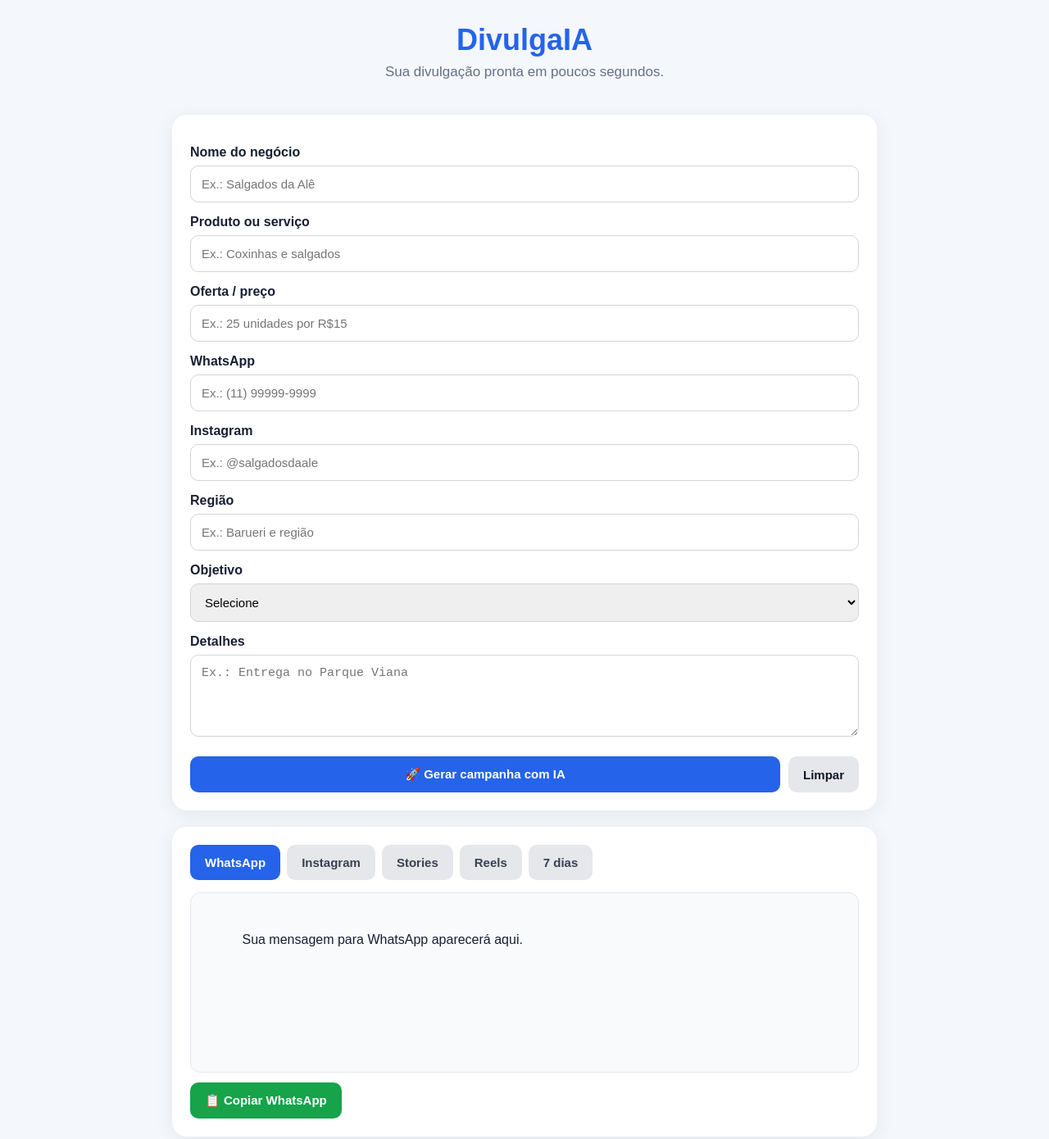
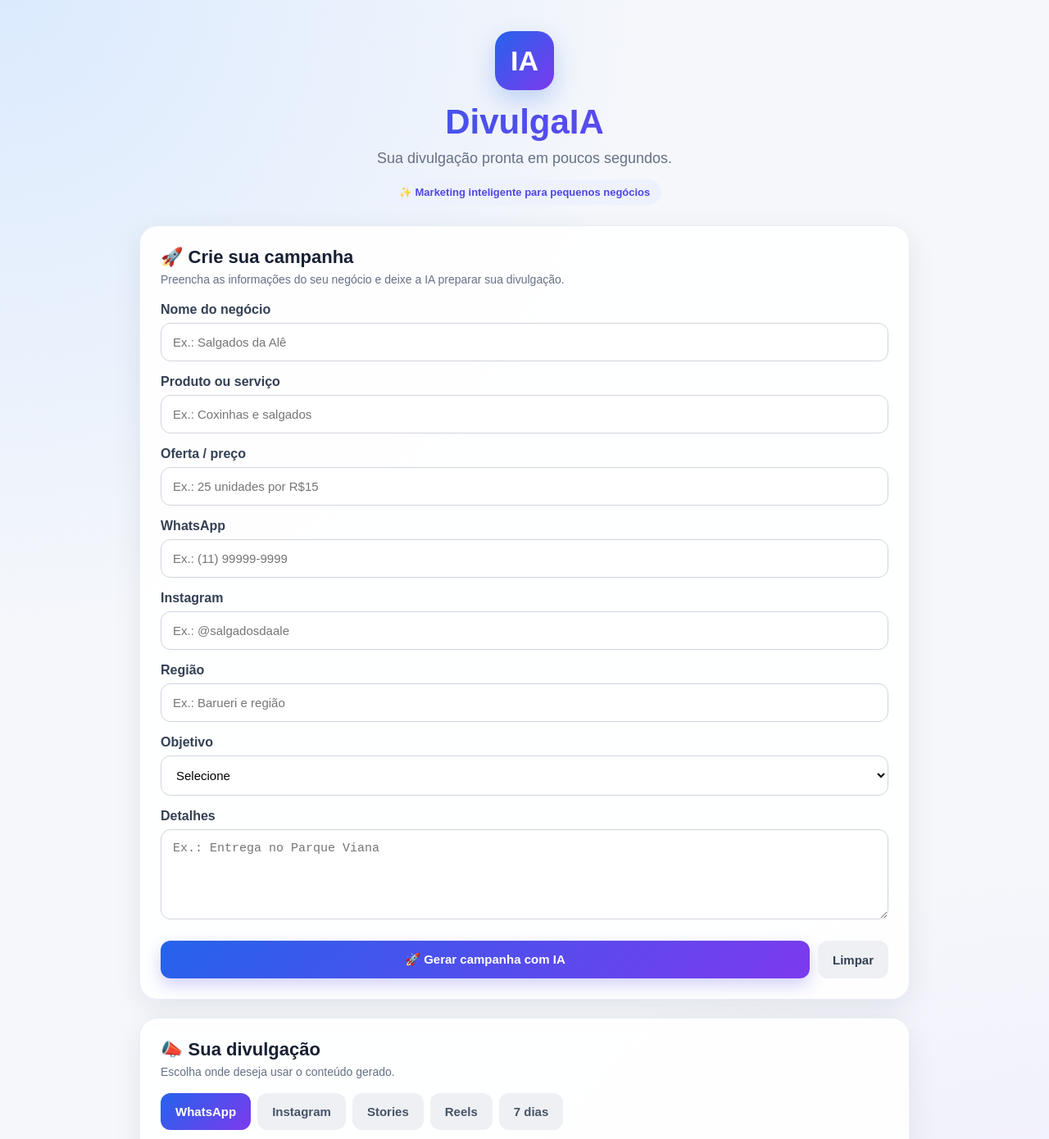
Before and after one commit to Leandro190518/DivulvaIA, a website: page index.html in a window 1280 px wide. Shown: the part 17-1407 px from the top of the page at 82% size. Drawn offline with Linux system fonts and the light colour scheme.

Commit message:
Revamp index.html with improved styles and structure
Updated the HTML structure and styles for improved layout and aesthetics. Enhanced the title, header, and form elements for better user experience.

```diff
--- a/index.html
+++ b/index.html
@@ -4,7 +4,7 @@
   <meta charset="UTF-8">
   <meta name="viewport" content="width=device-width, initial-scale=1.0">
 
-  <title>DivulgaIA</title>
+  <title>DivulgaIA - Marketing com Inteligência Artificial</title>
 
   <style>
     * {
@@ -13,114 +13,214 @@
 
     body {
       margin: 0;
-      font-family: Arial, sans-serif;
-      background: #f4f7fb;
+      font-family: Arial, Helvetica, sans-serif;
+      background:
+        radial-gradient(circle at top left, #dbeafe 0%, transparent 35%),
+        radial-gradient(circle at bottom right, #ede9fe 0%, transparent 35%),
+        #f5f7fb;
       color: #172033;
     }
 
     .container {
-      max-width: 900px;
+      max-width: 980px;
       margin: auto;
       padding: 20px;
     }
 
+    /* TOPO */
+
     header {
       text-align: center;
-      padding: 25px 10px;
+      padding: 35px 10px 25px;
+    }
+
+    .logo {
+      display: inline-flex;
+      align-items: center;
+      justify-content: center;
+      width: 72px;
+      height: 72px;
+      border-radius: 20px;
+      background: linear-gradient(135deg, #2563eb, #7c3aed);
+      color: white;
+      font-size: 34px;
+      font-weight: bold;
+      box-shadow: 0 12px 30px rgba(37, 99, 235, 0.25);
+      margin-bottom: 15px;
     }
 
     header h1 {
       margin: 0;
-      font-size: 36px;
-      color: #2563eb;
+      font-size: 42px;
+      font-weight: 800;
+      background: linear-gradient(90deg, #2563eb, #7c3aed);
+      -webkit-background-clip: text;
+      -webkit-text-fill-color: transparent;
     }
 
     header p {
-      margin-top: 8px;
+      margin: 10px auto 0;
+      max-width: 600px;
       color: #667085;
-      font-size: 17px;
+      font-size: 18px;
     }
 
+    .badge {
+      display: inline-block;
+      margin-top: 15px;
+      padding: 8px 14px;
+      border-radius: 999px;
+      background: #eef2ff;
+      color: #4f46e5;
+      font-size: 13px;
+      font-weight: bold;
+    }
+
+    /* CARDS */
+
     .card {
-      background: white;
-      border-radius: 18px;
-      padding: 22px;
+      background: rgba(255,255,255,0.95);
+      border-radius: 22px;
+      padding: 25px;
+      margin-bottom: 22px;
+      box-shadow: 0 10px 35px rgba(15,23,42,0.08);
+      border: 1px solid #e8edf5;
+    }
+
+    .card-title {
       margin-bottom: 20px;
-      box-shadow: 0 5px 25px rgba(0,0,0,0.07);
     }
+
+    .card-title h2 {
+      margin: 0;
+      font-size: 22px;
+    }
+
+    .card-title p {
+      margin: 6px 0 0;
+      color: #667085;
+      font-size: 14px;
+    }
+
+    /* FORMULÁRIO */
 
     label {
       display: block;
-      font-weight: bold;
-      margin-top: 15px;
+      font-weight: 700;
+      margin-top: 16px;
       margin-bottom: 7px;
+      color: #344054;
     }
 
     input,
     textarea,
     select {
       width: 100%;
-      padding: 13px;
+      padding: 14px;
       border: 1px solid #d0d5dd;
-      border-radius: 10px;
+      border-radius: 12px;
       font-size: 15px;
+      background: white;
+      outline: none;
+      transition: 0.2s;
+    }
+
+    input:focus,
+    textarea:focus,
+    select:focus {
+      border-color: #6366f1;
+      box-shadow: 0 0 0 3px rgba(99,102,241,0.10);
     }
 
     textarea {
-      min-height: 100px;
+      min-height: 110px;
       resize: vertical;
     }
 
     .buttons {
       display: flex;
       gap: 10px;
-      margin-top: 20px;
+      margin-top: 22px;
       flex-wrap: wrap;
     }
 
     button {
       border: 0;
-      border-radius: 10px;
-      padding: 13px 18px;
+      border-radius: 12px;
+      padding: 14px 18px;
       font-size: 15px;
-      font-weight: bold;
+      font-weight: 700;
       cursor: pointer;
+      transition: 0.2s;
+    }
+
+    button:hover {
+      transform: translateY(-1px);
     }
 
     .generate {
-      background: #2563eb;
+      background: linear-gradient(135deg, #2563eb, #7c3aed);
       color: white;
       flex: 1;
+      min-width: 220px;
+      box-shadow: 0 8px 20px rgba(79,70,229,0.25);
     }
 
     .clear {
-      background: #e5e7eb;
-      color: #111827;
+      background: #eef0f4;
+      color: #344054;
     }
 
     .loading {
       display: none;
       text-align: center;
+      margin-top: 16px;
+      color: #4f46e5;
+      font-weight: bold;
+    }
+
+    .error {
+      display: none;
+      background: #fee2e2;
+      color: #991b1b;
+      padding: 13px;
+      border-radius: 12px;
       margin-top: 15px;
-      color: #2563eb;
-      font-weight: bold;
+    }
+
+    /* RESULTADOS */
+
+    .results-header {
+      margin-bottom: 18px;
+    }
+
+    .results-header h2 {
+      margin: 0;
+      font-size: 22px;
+    }
+
+    .results-header p {
+      margin: 6px 0 0;
+      color: #667085;
+      font-size: 14px;
     }
 
     .tabs {
       display: flex;
       gap: 8px;
       overflow-x: auto;
-      margin-bottom: 15px;
+      margin-bottom: 16px;
+      padding-bottom: 4px;
     }
 
     .tab {
-      background: #e5e7eb;
-      color: #374151;
+      background: #eef0f4;
+      color: #475467;
       white-space: nowrap;
     }
 
     .tab.active {
-      background: #2563eb;
+      background: linear-gradient(135deg, #2563eb, #7c3aed);
       color: white;
     }
 
@@ -135,11 +235,12 @@
     .result-box {
       background: #f8fafc;
       border: 1px solid #e2e8f0;
-      border-radius: 12px;
-      padding: 18px;
-      min-height: 220px;
+      border-radius: 14px;
+      padding: 20px;
+      min-height: 240px;
       white-space: pre-wrap;
-      line-height: 1.6;
+      line-height: 1.65;
+      color: #344054;
     }
 
     .copy {
@@ -148,13 +249,56 @@
       color: white;
     }
 
-    .error {
-      display: none;
-      background: #fee2e2;
-      color: #991b1b;
+    /* RODAPÉ */
+
+    footer {
+      text-align: center;
+      padding: 25px 10px 40px;
+      color: #98a2b3;
+      font-size: 13px;
+    }
+
+    /* CELULAR */
+
+    @media (max-width: 600px) {
+
+      .container {
         padding: 12px;
-      border-radius: 10px;
-      margin-top: 15px;
+      }
+
+      header {
+        padding: 25px 8px 20px;
+      }
+
+      header h1 {
+        font-size: 34px;
+      }
+
+      header p {
+        font-size: 16px;
+      }
+
+      .card {
+        padding: 18px;
+        border-radius: 18px;
+      }
+
+      .buttons {
+        flex-direction: column;
+      }
+
+      .generate {
+        width: 100%;
+      }
+
+      .clear {
+        width: 100%;
+      }
+
+      .result-box {
+        min-height: 220px;
+        font-size: 14px;
+      }
     }
   </style>
 </head>
@@ -164,226 +308,496 @@
 <div class="container">
 
   <header>
+
+    <div class="logo">IA</div>
+
     <h1>DivulgaIA</h1>
-      <p>Sua divulgação pronta em poucos segundos.</p>
+
+    <p>
+      Sua divulgação pronta em poucos segundos.
+    </p>
+
+    <div class="badge">
+      ✨ Marketing inteligente para pequenos negócios
+    </div>
+
   </header>
+
+
+  <!-- FORMULÁRIO -->
 
   <div class="card">
 
+    <div class="card-title">
+      <h2>🚀 Crie sua campanha</h2>
+      <p>
+        Preencha as informações do seu negócio e deixe a IA preparar sua divulgação.
+      </p>
+    </div>
+
     <label>Nome do negócio</label>
-      <input id="businessName" placeholder="Ex.: Salgados da Alê">
+
+    <input
+      id="businessName"
+      placeholder="Ex.: Salgados da Alê"
+    >
+
 
     <label>Produto ou serviço</label>
-      <input id="product" placeholder="Ex.: Coxinhas e salgados">
+
+    <input
+      id="product"
+      placeholder="Ex.: Coxinhas e salgados"
+    >
+
 
     <label>Oferta / preço</label>
-      <input id="offer" placeholder="Ex.: 25 unidades por R$15">
+
+    <input
+      id="offer"
+      placeholder="Ex.: 25 unidades por R$15"
+    >
+
 
     <label>WhatsApp</label>
-      <input id="whatsapp" placeholder="Ex.: (11) 99999-9999">
+
+    <input
+      id="whatsapp"
+      placeholder="Ex.: (11) 99999-9999"
+    >
+
 
     <label>Instagram</label>
-      <input id="instagram" placeholder="Ex.: @salgadosdaale">
+
+    <input
+      id="instagram"
+      placeholder="Ex.: @salgadosdaale"
+    >
+
 
     <label>Região</label>
-      <input id="region" placeholder="Ex.: Barueri e região">
+
+    <input
+      id="region"
+      placeholder="Ex.: Barueri e região"
+    >
+
 
     <label>Objetivo</label>
+
     <select id="objective">
+
       <option value="">Selecione</option>
-        <option value="Vender">Vender</option>
-        <option value="Atrair clientes">Atrair clientes</option>
-        <option value="Divulgar produto">Divulgar produto</option>
-        <option value="Divulgar serviço">Divulgar serviço</option>
-        <option value="Ganhar seguidores">Ganhar seguidores</option>
+
+      <option value="Vender">
+        Vender
+      </option>
+
+      <option value="Atrair clientes">
+        Atrair clientes
+      </option>
+
+      <option value="Divulgar produto">
+        Divulgar produto
+      </option>
+
+      <option value="Divulgar serviço">
+        Divulgar serviço
+      </option>
+
+      <option value="Ganhar seguidores">
+        Ganhar seguidores
+      </option>
+
     </select>
 
+
     <label>Detalhes</label>
-      <textarea id="details" placeholder="Ex.: Entrega no Parque Viana"></textarea>
+
+    <textarea
+      id="details"
+      placeholder="Ex.: Entrega no Parque Viana"
+    ></textarea>
+
 
     <div class="buttons">
-        <button class="generate" onclick="gerarCampanha()">
+
+      <button
+        class="generate"
+        onclick="gerarCampanha()"
+      >
         🚀 Gerar campanha com IA
       </button>
 
-        <button class="clear" onclick="limparFormulario()">
+      <button
+        class="clear"
+        onclick="limparFormulario()"
+      >
         Limpar
       </button>
+
     </div>
 
-      <div id="loading" class="loading">
+
+    <div
+      id="loading"
+      class="loading"
+    >
       🤖 Preparando sua campanha...
     </div>
 
-      <div id="error" class="error"></div>
+
+    <div
+      id="error"
+      class="error"
+    ></div>
 
   </div>
 
+
+  <!-- RESULTADOS -->
+
   <div class="card">
+
+    <div class="results-header">
+
+      <h2>📣 Sua divulgação</h2>
+
+      <p>
+        Escolha onde deseja usar o conteúdo gerado.
+      </p>
+
+    </div>
+
 
     <div class="tabs">
 
-        <button class="tab active" onclick="mostrarAba('whatsapp', this)">
+      <button
+        class="tab active"
+        onclick="mostrarAba('whatsapp', this)"
+      >
         WhatsApp
       </button>
 
-        <button class="tab" onclick="mostrarAba('instagram', this)">
+      <button
+        class="tab"
+        onclick="mostrarAba('instagram', this)"
+      >
         Instagram
       </button>
 
-        <button class="tab" onclick="mostrarAba('stories', this)">
+      <button
+        class="tab"
+        onclick="mostrarAba('stories', this)"
+      >
         Stories
       </button>
 
-        <button class="tab" onclick="mostrarAba('reels', this)">
+      <button
+        class="tab"
+        onclick="mostrarAba('reels', this)"
+      >
         Reels
       </button>
 
-        <button class="tab" onclick="mostrarAba('calendario', this)">
+      <button
+        class="tab"
+        onclick="mostrarAba('calendario', this)"
+      >
         7 dias
       </button>
 
     </div>
 
-      <div id="whatsapp" class="content active">
-        <div id="textoWhatsapp" class="result-box">
+
+    <div
+      id="whatsapp"
+      class="content active"
+    >
+
+      <div
+        id="textoWhatsapp"
+        class="result-box"
+      >
         Sua mensagem para WhatsApp aparecerá aqui.
       </div>
-        <button class="copy" onclick="copiarTexto('textoWhatsapp')">
+
+      <button
+        class="copy"
+        onclick="copiarTexto('textoWhatsapp')"
+      >
         📋 Copiar WhatsApp
       </button>
+
     </div>
 
-      <div id="instagram" class="content">
-        <div id="textoInstagram" class="result-box">
+
+    <div
+      id="instagram"
+      class="content"
+    >
+
+      <div
+        id="textoInstagram"
+        class="result-box"
+      >
         Sua legenda para Instagram aparecerá aqui.
       </div>
-        <button class="copy" onclick="copiarTexto('textoInstagram')">
+
+      <button
+        class="copy"
+        onclick="copiarTexto('textoInstagram')"
+      >
         📋 Copiar Instagram
       </button>
+
     </div>
 
-      <div id="stories" class="content">
-        <div id="textoStories" class="result-box">
+
+    <div
+      id="stories"
+      class="content"
+    >
+
+      <div
+        id="textoStories"
+        class="result-box"
+      >
         Seus Stories aparecerão aqui.
       </div>
-        <button class="copy" onclick="copiarTexto('textoStories')">
+
+      <button
+        class="copy"
+        onclick="copiarTexto('textoStories')"
+      >
         📋 Copiar Stories
       </button>
+
     </div>
 
-      <div id="reels" class="content">
-        <div id="textoReels" class="result-box">
+
+    <div
+      id="reels"
+      class="content"
+    >
+
+      <div
+        id="textoReels"
+        class="result-box"
+      >
         Seu roteiro de Reels aparecerá aqui.
       </div>
-        <button class="copy" onclick="copiarTexto('textoReels')">
+
+      <button
+        class="copy"
+        onclick="copiarTexto('textoReels')"
+      >
         📋 Copiar Reels
       </button>
+
     </div>
 
-      <div id="calendario" class="content">
-        <div id="textoCalendario" class="result-box">
+
+    <div
+      id="calendario"
+      class="content"
+    >
+
+      <div
+        id="textoCalendario"
+        class="result-box"
+      >
         Seu calendário de 7 dias aparecerá aqui.
       </div>
-        <button class="copy" onclick="copiarTexto('textoCalendario')">
+
+      <button
+        class="copy"
+        onclick="copiarTexto('textoCalendario')"
+      >
         📋 Copiar calendário
       </button>
-      </div>
 
     </div>
 
   </div>
 
+
+  <footer>
+    DivulgaIA • Sua divulgação pronta em poucos segundos.
+  </footer>
+
+</div>
+
+
 <script>
 
 async function gerarCampanha() {
 
-  const loading = document.getElementById("loading");
-  const error = document.getElementById("error");
+  const loading =
+    document.getElementById("loading");
+
+  const error =
+    document.getElementById("error");
 
   loading.style.display = "block";
+
   error.style.display = "none";
 
+
   const dados = {
-    businessName: document.getElementById("businessName").value,
-    product: document.getElementById("product").value,
-    offer: document.getElementById("offer").value,
-    whatsapp: document.getElementById("whatsapp").value,
-    instagram: document.getElementById("instagram").value,
-    region: document.getElementById("region").value,
-    objective: document.getElementById("objective").value,
-    details: document.getElementById("details").value
+
+    businessName:
+      document.getElementById("businessName").value,
+
+    product:
+      document.getElementById("product").value,
+
+    offer:
+      document.getElementById("offer").value,
+
+    whatsapp:
+      document.getElementById("whatsapp").value,
+
+    instagram:
+      document.getElementById("instagram").value,
+
+    region:
+      document.getElementById("region").value,
+
+    objective:
+      document.getElementById("objective").value,
+
+    details:
+      document.getElementById("details").value
+
   };
+
 
   try {
 
-    const resposta = await fetch("/api/campaign", {
+    const resposta =
+      await fetch("/api/campaign", {
+
         method: "POST",
+
         headers: {
           "Content-Type": "application/json"
         },
+
         body: JSON.stringify(dados)
+
       });
 
-    const resultado = await resposta.json();
 
-    if (!resposta.ok || !resultado.success) {
+    const resultado =
+      await resposta.json();
+
+
+    if (
+      !resposta.ok ||
+      !resultado.success
+    ) {
+
       throw new Error(
-        resultado.error || "Não foi possível gerar a campanha."
+        resultado.error ||
+        "Não foi possível gerar a campanha."
       );
+
     }
 
-    document.getElementById("textoWhatsapp").textContent =
-      resultado.whatsapp || "Nenhum conteúdo gerado.";
 
-    document.getElementById("textoInstagram").textContent =
-      resultado.instagram || "Nenhum conteúdo gerado.";
+    document.getElementById(
+      "textoWhatsapp"
+    ).textContent =
+      resultado.whatsapp ||
+      "Nenhum conteúdo gerado.";
 
-    document.getElementById("textoStories").textContent =
-      resultado.stories || "Nenhum conteúdo gerado.";
 
-    document.getElementById("textoReels").textContent =
-      resultado.reels || "Nenhum conteúdo gerado.";
+    document.getElementById(
+      "textoInstagram"
+    ).textContent =
+      resultado.instagram ||
+      "Nenhum conteúdo gerado.";
 
-    document.getElementById("textoCalendario").textContent =
-      resultado.calendario || "Nenhum conteúdo gerado.";
 
-  } catch (e) {
+    document.getElementById(
+      "textoStories"
+    ).textContent =
+      resultado.stories ||
+      "Nenhum conteúdo gerado.";
+
+
+    document.getElementById(
+      "textoReels"
+    ).textContent =
+      resultado.reels ||
+      "Nenhum conteúdo gerado.";
+
+
+    document.getElementById(
+      "textoCalendario"
+    ).textContent =
+      resultado.calendario ||
+      "Nenhum conteúdo gerado.";
+
+  }
+
+  catch (e) {
 
     console.error(e);
 
     error.textContent =
-      "Ocorreu um erro ao conectar com a IA. " + e.message;
+      "Ocorreu um erro ao conectar com a IA. " +
+      e.message;
 
     error.style.display = "block";
 
-  } finally {
+  }
+
+  finally {
 
     loading.style.display = "none";
 
   }
+
 }
 
 
 function mostrarAba(nome, botao) {
 
-  document.querySelectorAll(".content").forEach(function(elemento) {
+  document
+    .querySelectorAll(".content")
+    .forEach(function(elemento) {
+
       elemento.classList.remove("active");
+
     });
 
-  document.querySelectorAll(".tab").forEach(function(elemento) {
+
+  document
+    .querySelectorAll(".tab")
+    .forEach(function(elemento) {
+
       elemento.classList.remove("active");
+
     });
 
-  document.getElementById(nome).classList.add("active");
+
+  document
+    .getElementById(nome)
+    .classList.add("active");
+
 
   botao.classList.add("active");
+
 }
 
 
 async function copiarTexto(id) {
 
-  const texto = document.getElementById(id).textContent;
+  const texto =
+    document.getElementById(id).textContent;
+
 
   try {
 
@@ -391,38 +805,69 @@ async function copiarTexto(id) {
 
     alert("Texto copiado!");
 
-  } catch (e) {
+  }
 
-    alert("Não foi possível copiar automaticamente.");
+  catch (e) {
+
+    alert(
+      "Não foi possível copiar automaticamente."
+    );
 
   }
+
 }
 
 
 function limparFormulario() {
 
-  document.querySelectorAll("input, textarea").forEach(function(elemento) {
+  document
+    .querySelectorAll("input, textarea")
+    .forEach(function(elemento) {
+
       elemento.value = "";
+
     });
 
-  document.getElementById("objective").value = "";
 
-  document.getElementById("textoWhatsapp").textContent =
+  document.getElementById(
+    "objective"
+  ).value = "";
+
+
+  document.getElementById(
+    "textoWhatsapp"
+  ).textContent =
     "Sua mensagem para WhatsApp aparecerá aqui.";
 
-  document.getElementById("textoInstagram").textContent =
+
+  document.getElementById(
+    "textoInstagram"
+  ).textContent =
     "Sua legenda para Instagram aparecerá aqui.";
 
-  document.getElementById("textoStories").textContent =
+
+  document.getElementById(
+    "textoStories"
+  ).textContent =
     "Seus Stories aparecerão aqui.";
 
-  document.getElementById("textoReels").textContent =
+
+  document.getElementById(
+    "textoReels"
+  ).textContent =
     "Seu roteiro de Reels aparecerá aqui.";
 
-  document.getElementById("textoCalendario").textContent =
+
+  document.getElementById(
+    "textoCalendario"
+  ).textContent =
     "Seu calendário de 7 dias aparecerá aqui.";
 
-  document.getElementById("error").style.display = "none";
+
+  document.getElementById(
+    "error"
+  ).style.display = "none";
+
 }
 
 </script>
```
Lines whose indentation alone changed are shown as unchanged.
